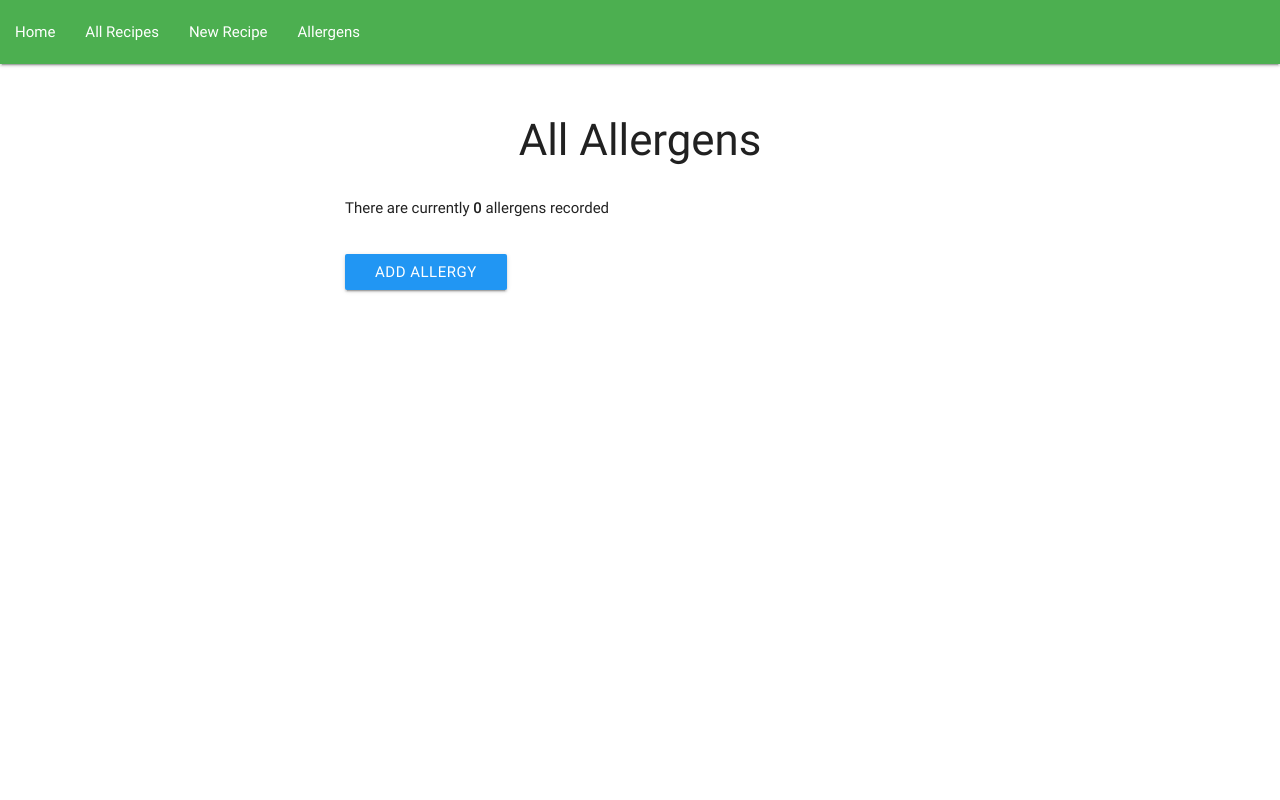
After one commit to Code-Institute-Submissions/global-cookbook-application, a Flask app: page /allergies in a window 1280 px wide. The commit adds this page. Run offline with Flask 2, Linux system fonts and the light colour scheme; data that the repository does not hold is empty; some libraries are stand-ins or nearby versions.

Commit message:
Added in delete for recipes, added in ability to add and delete allergies

```diff
--- a/app.py
+++ b/app.py
@@ -78,3 +78,30 @@ def update_recipe(recipe_id):
         'allergy_name': request.form.get('allergy_name'),
     })
     return redirect(url_for('get_cookbook'))
+
+@app.route('/delete_recipe/<recipe_id>')
+def delete_recipe(recipe_id):
+    mongo.db.recipes.remove({"_id":ObjectId(recipe_id)})
+    return redirect(url_for('get_cookbook'))
+
+@app.route('/allergies')
+def allergies():
+    return render_template('allergies/allergies.html',
+    count = mongo.db.allergies.find().count(),
+    allergies = mongo.db.allergies.find())
+
+@app.route('/new_allergy')
+def new_allergy():
+    return render_template('allergies/addallergy.html',
+    allergies = mongo.db.allergies.find())
+
+@app.route('/insert_allergy', methods=["POST"])
+def insert_allergy():
+    allergies = mongo.db.allergies
+    allergies.insert_one(request.form.to_dict())
+    return redirect(url_for('allergies'))
+
+@app.route('/delete_allergy/<allergy_name>')
+def delete_allergy(allergy_name):
+    mongo.db.allergies.remove({"_id": ObjectId(allergy_name)})
+    return redirect(url_for('allergies'))
--- /dev/null
+++ b/templates/allergies/allergies.html
@@ -0,0 +1,32 @@
+{% extends 'base.html' %}
+{% block content %}
+
+<h3 class= "center-align ">All Allergens</h3>
+<div class="row">
+    <div class ="col s12 m12 l9 offset-l2 ">
+        {% if count > 1 or count == 0 %}
+        <p>There are currently <strong> {{ count }} </strong> allergens recorded</p>
+        {% else %}
+        <p>There is currently <strong> {{ count }} </strong> allergen recorded</p>
+        {% endif %}
+    </div>
+</div>
+{% for allergies in allergies %}
+<div class="row">
+    <ul>
+        <div class="col s6 m6 l5 offset-l2">
+            <strong class="align-center ">{{allergies.allergy_name}}</strong>
+        </div>
+        <div >
+            <a href="{{url_for('delete_allergy', allergy_name = allergies._id)}}" class="waves-effect waves-light btn food_button black">Delete</a>
+        </div>
+</div>
+        {% endfor %}
+    </ul>
+    <div class = "row">
+        <div class ="col s12 m12 l9 offset-l2">
+            <a href="{{url_for('new_allergy')}}"class="waves-effect waves-light btn blue">Add Allergy</a>
+        </div>
+    </div>
+
+{% endblock %}
--- a/templates/base.html
+++ b/templates/base.html
@@ -15,10 +15,17 @@
                         <li><a href="{{url_for('home')}}">Home</a></li>
                         <li><a href="{{url_for('get_cookbook')}}">All Recipes</a></li>
                         <li><a href="{{url_for('add_recipe')}}">New Recipe</a></li>
+                        <li><a href="{{ url_for('allergies')}}">Allergens</a></li>
                     </ul>
                 </div>
             </nav>
         </header>
+        <div class="container">
+            <div class = "section"></div>
+            {% block content%}
+
+            {% endblock %}
+        </div>
     </body>
     <script src="https://cdnjs.cloudflare.com/ajax/libs/jquery/3.2.1/jquery.min.js"></script>
         <script src="https://cdnjs.cloudflare.com/ajax/libs/materialize/0.100.2/js/materialize.min.js"></script>
--- a/templates/recipes/food.html
+++ b/templates/recipes/food.html
@@ -31,6 +31,9 @@
             <div class = "col 4">
                 <a href="{{url_for('edit_recipe', recipe_name = recipe._id)}}"class="waves-effect waves-light btn  food_button orange">Edit</a>
             </div>
+            <div class="col 4">
+                <a href="{{url_for('delete_recipe', recipe_id = recipe._id)}}" class="waves-effect waves-light btn  food_button black">Delete</a>
+            </div>
         </div>
     </ul>
 </div>
```
Also changed, not shown: templates/allergies/addallergy.html (added, +19 -0 lines).
